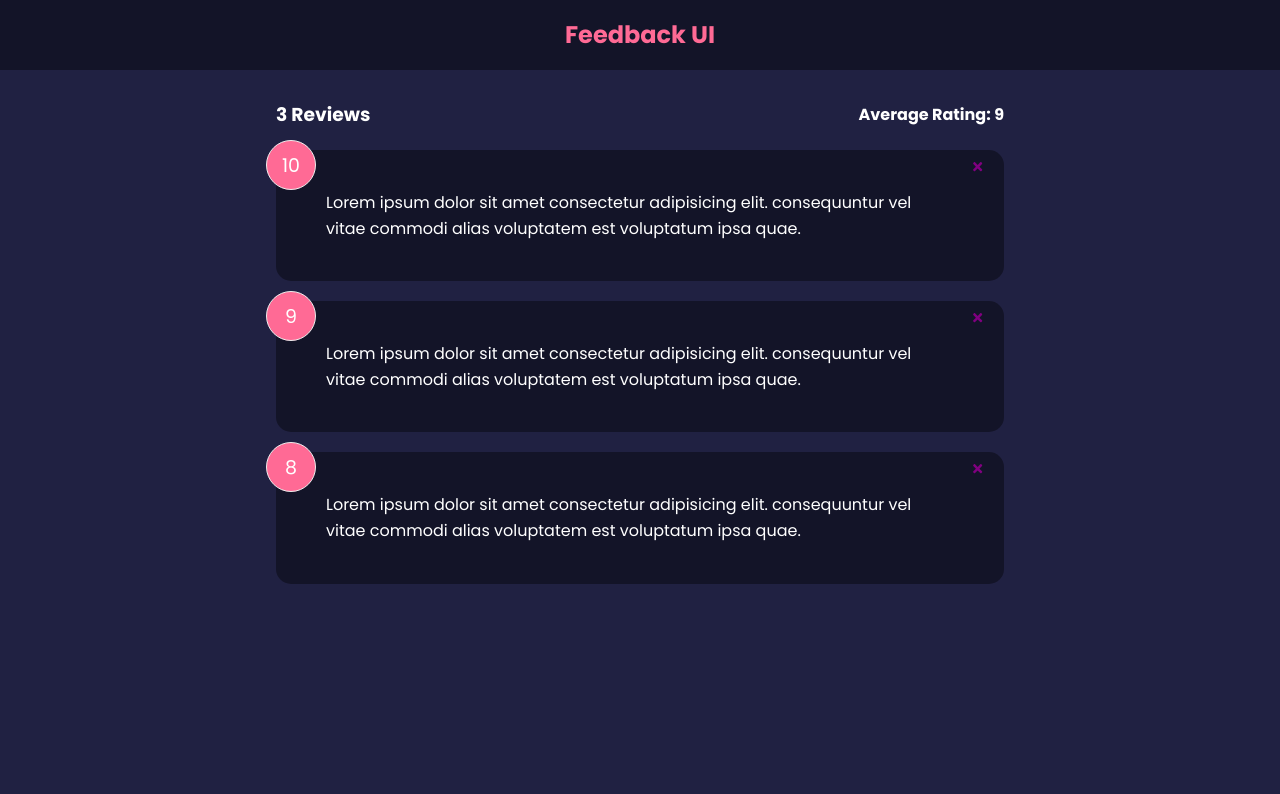
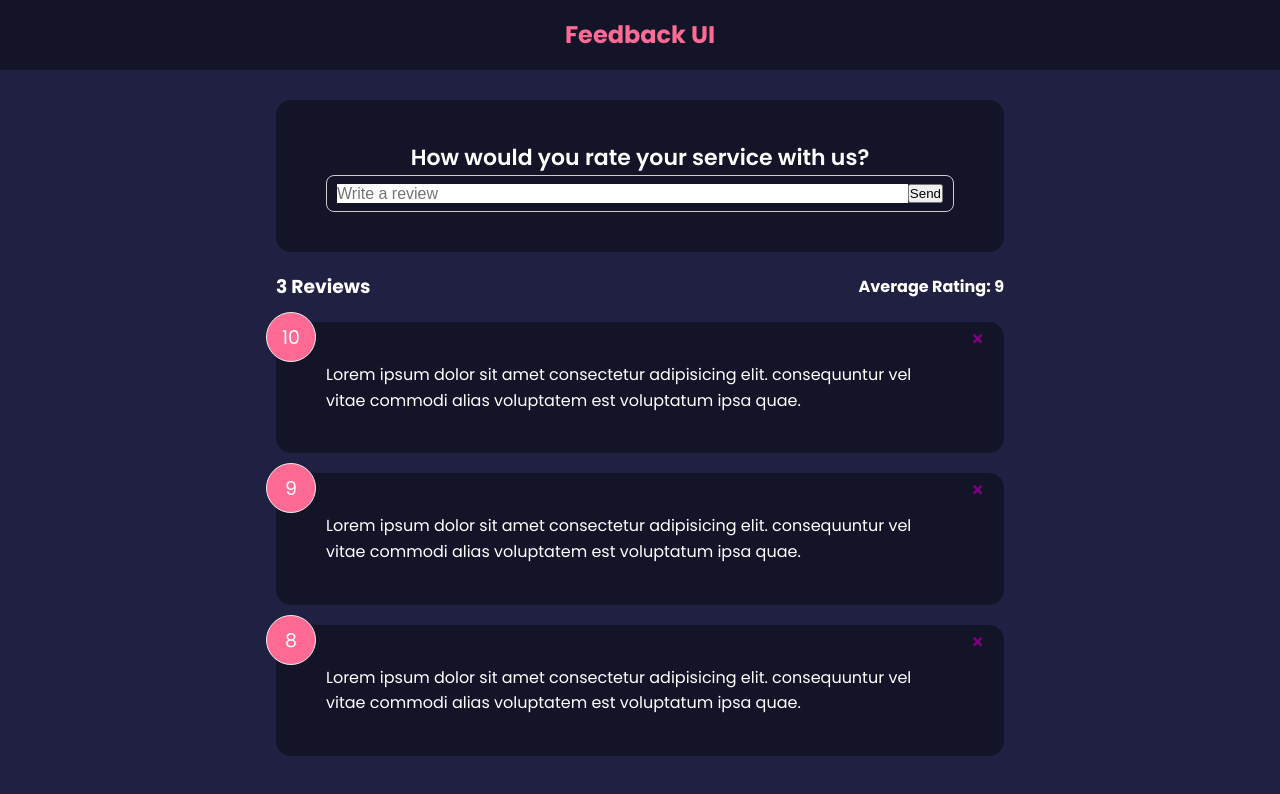
Before and after one commit to TuanAnh-P/feedback-app, a React (Create React App) app: page / in a window 1280 px wide. Shown: the top 794 px of the page. Built offline with nearby package versions, Linux system fonts and the light colour scheme.

Commit message:
Form Input & State

```diff
--- a/src/App.js
+++ b/src/App.js
@@ -2,6 +2,7 @@
 import Header from "./components/Header"
 import FeedbackList from "./components/FeedbackList"
 import FeedbackStats from "./components/FeedbackStats"
+import FeedbackForm from "./components/FeedbackForm"
 import FeedbackData from "./data/FeedbackData"
 
 function App() {
@@ -18,6 +19,7 @@
         <>
             <Header/>
             <div className='container'>
+                <FeedbackForm />
                 <FeedbackStats feedback={feedback} />
                 <FeedbackList feedback={feedback} handleDelete={deleteFeedback} />
             </div>
--- /dev/null
+++ b/src/components/FeedbackForm.jsx
@@ -0,0 +1,25 @@
+import {useState} from 'react'
+import Card from './shared/Card'
+
+function FeedbackForm() {
+  const [text, setText] = useState('')
+
+  const handleTextChange = (e) => {
+    setText(e.target.value)
+  }
+
+  return (
+    <Card>
+      <form>
+        <h2>How would you rate your service with us?</h2>
+        {/* @todo - rating select component */}
+        <div className="input-group">
+          <input onChange={handleTextChange} type="text" placeholder="Write a review" value={text} />
+          <button type="submit">Send</button>
+        </div>
+      </form>
+    </Card>
+  )
+}
+
+export default FeedbackForm
```
